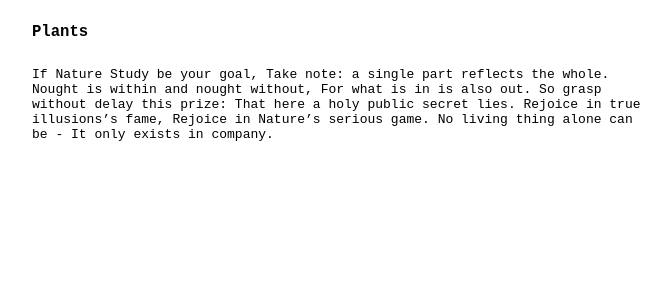
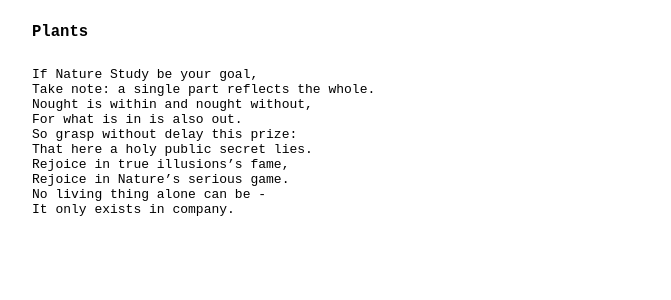
Before and after one commit to mkipling/p, a Jekyll site: the page built from _p/plants.md, in a window 1280 px wide. Shown: the top 300 px of the page, without its empty margins (296-967 px from the left). Built offline with Jekyll 4.4.1, drawn with Linux system fonts in a browser that asks for light colours.

Commit message:
Update default.html

```diff
--- a/_layouts/default.html
+++ b/_layouts/default.html
@@ -36,6 +36,10 @@ body {
 
 ul {
     padding-left: 25px;
+}
+
+p {
+  white-space: pre;
 }
 
 .index-post {
```
